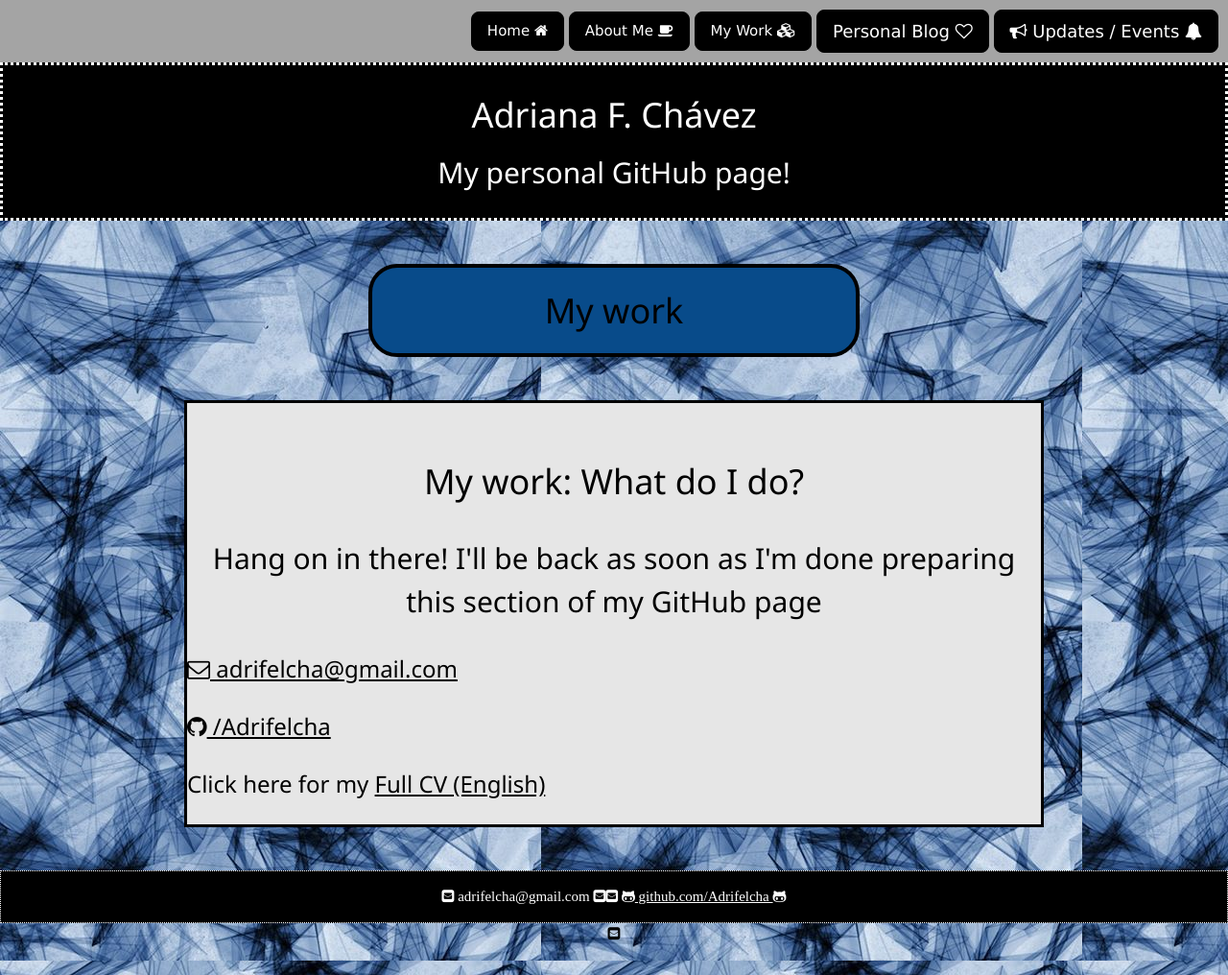
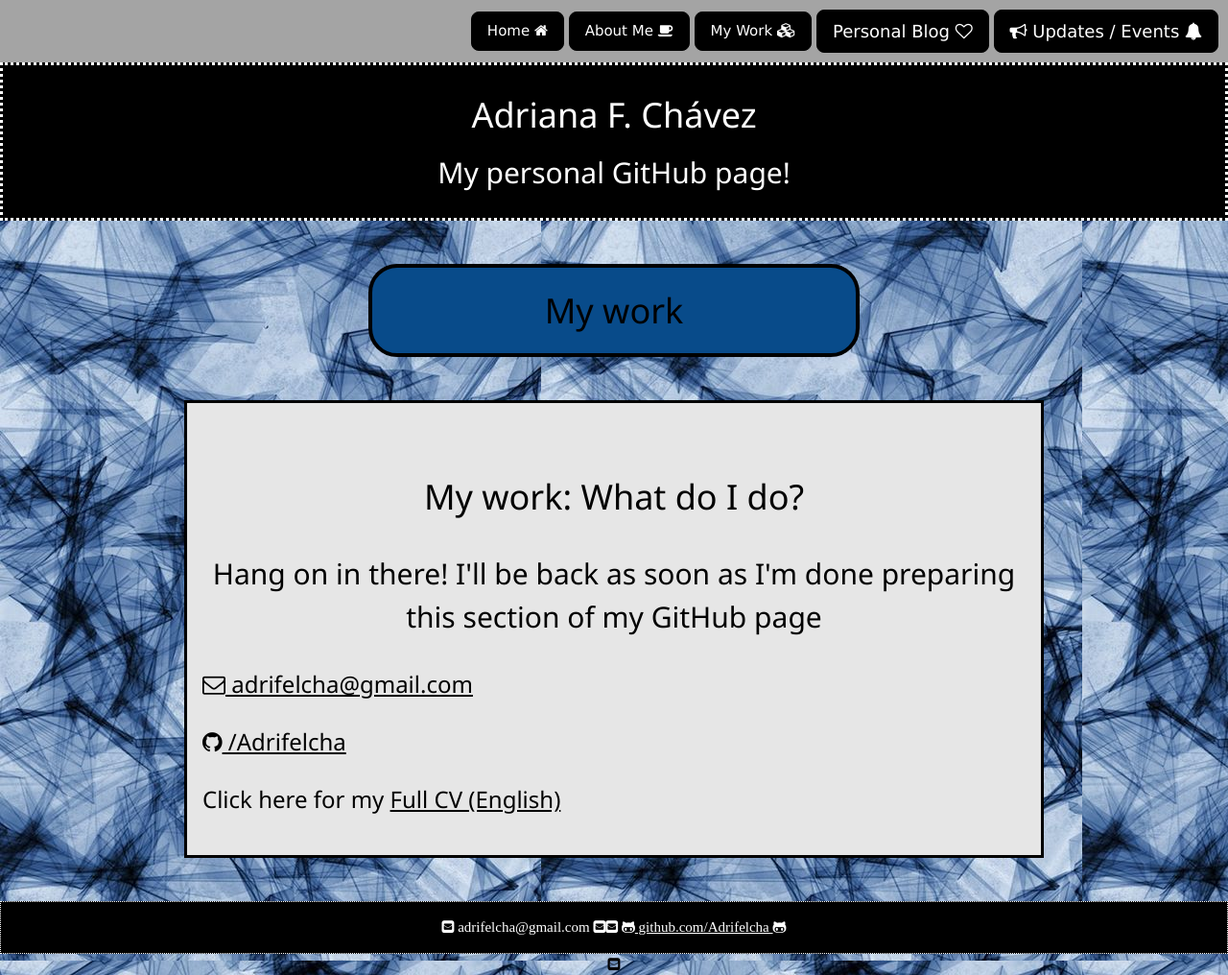
Before and after one commit to Adrifelcha/Adrifelcha-github.io, a Jekyll site: the page built from cv/index.html, in a window 1280 px wide. Shown: the whole page at 96% size. Built offline with Jekyll 4.4.1, drawn with Linux system fonts in a browser that asks for light colours.

Commit message:
Update default.html

```diff
--- a/_layouts/default.html
+++ b/_layouts/default.html
@@ -77,6 +77,7 @@
 				   margin-right: auto;
     				   margin-left: auto;
 				   background-color: #E6E6E6;
+				   padding: 16px;
 			}
 
 			.column {
```
